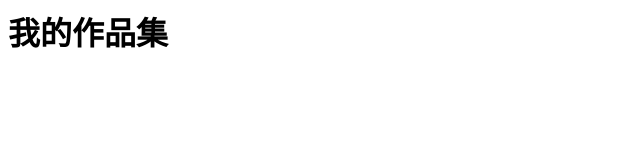
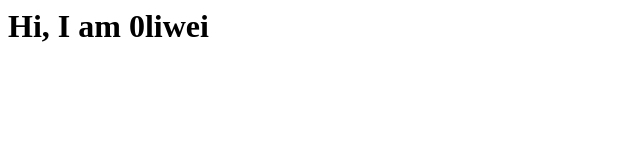
Before and after one commit to 0liwei/my-portfolio, a plain HTML site: page index.html in a window 1280 px wide. Shown: the whole page, without its empty margins (0-640 px from the left). Drawn offline with Linux system fonts and the light colour scheme.

Commit message:
gugugaga

```diff
--- a/index.html
+++ b/index.html
@@ -1 +1 @@
-<h1>我的作品集</h1>
+<h1>Hi, I am 0liwei</h1>
```
